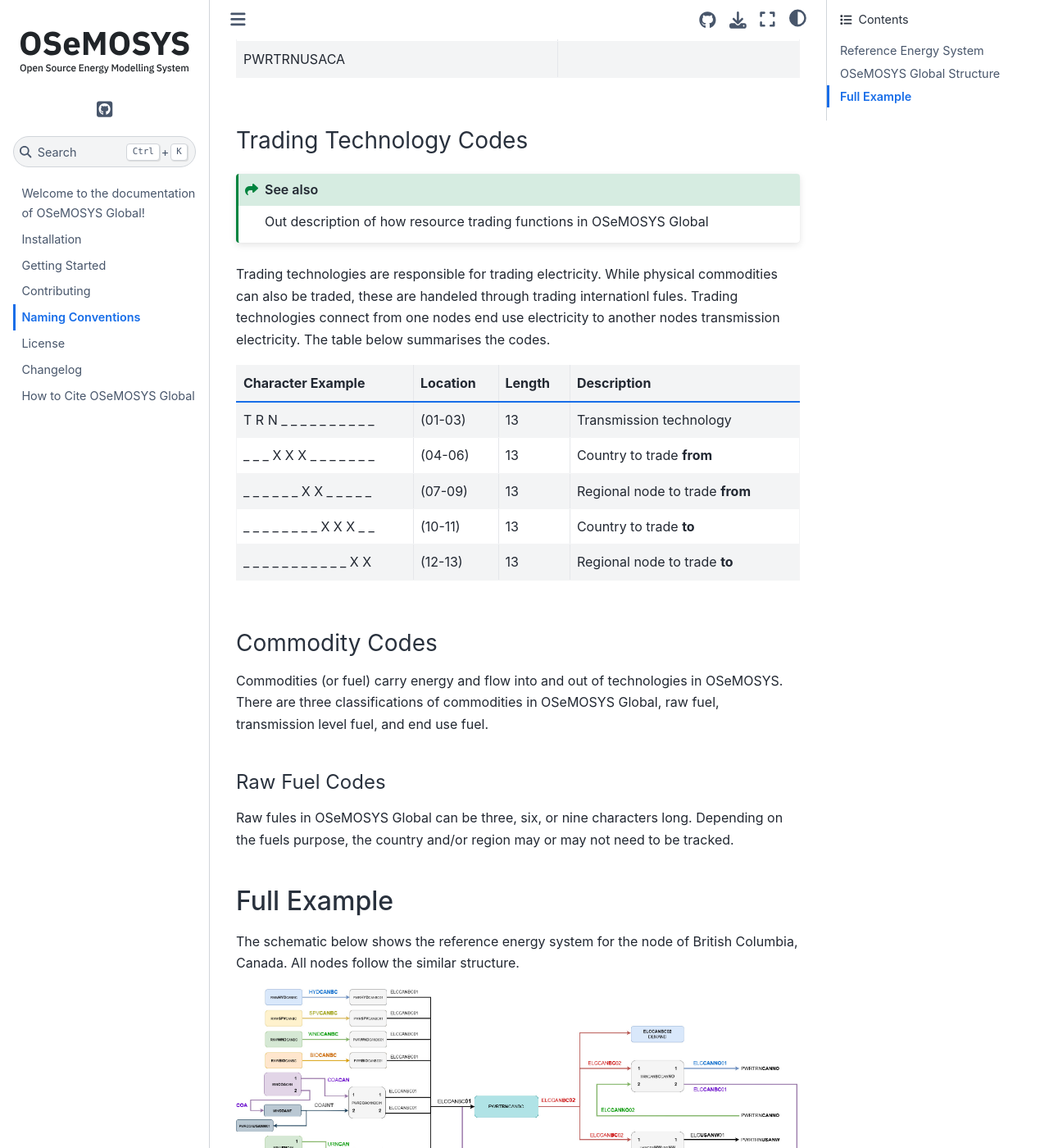
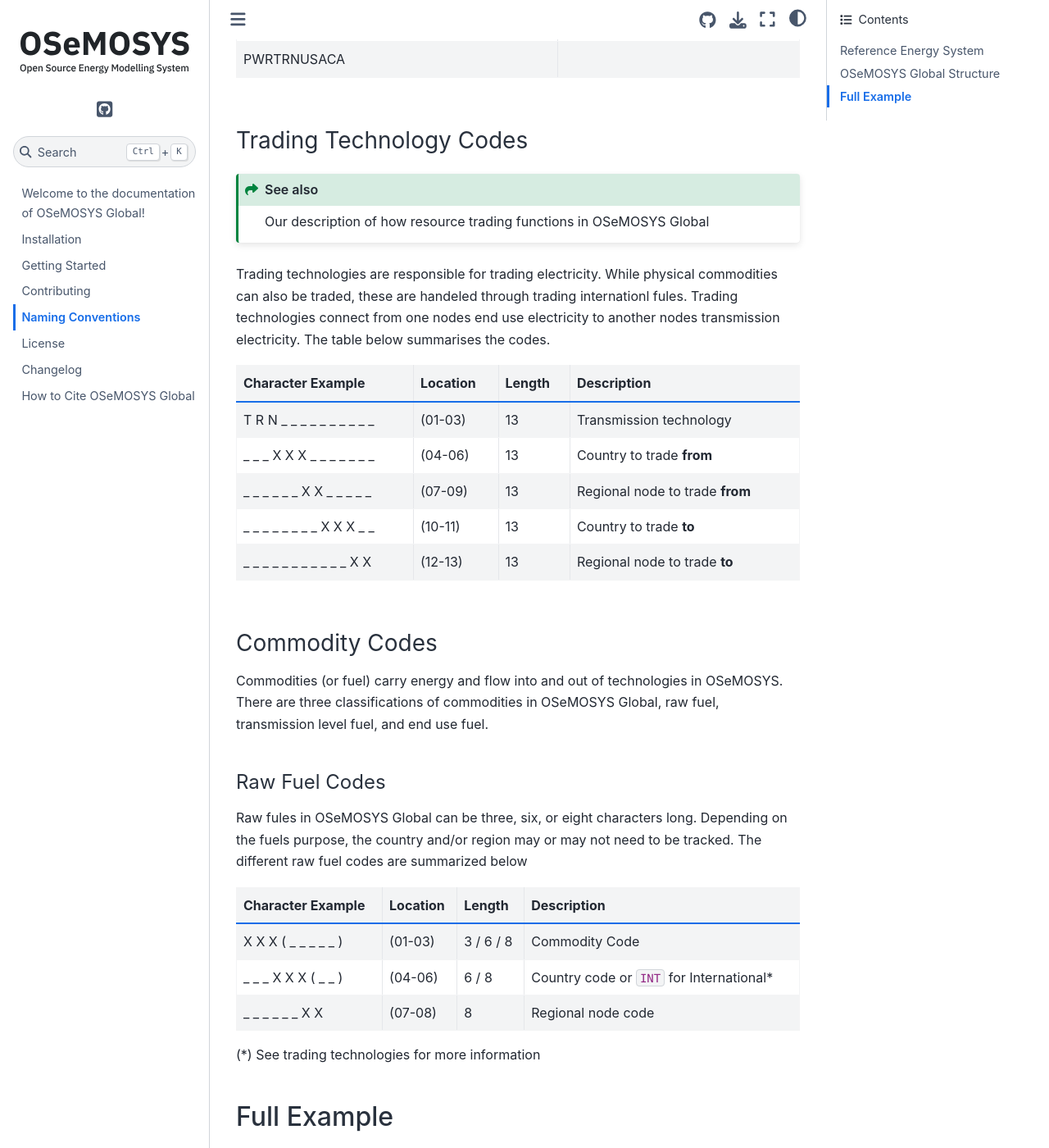
Before and after one commit to OSeMOSYS/osemosys_global, a Sphinx documentation site: the page built from docs/naming-conventions.md, in a window 1280 px wide and 1400 px high, scrolled down 6221 px. Shown: the whole window at 82% size. Built offline with Sphinx 7.4.7 and the Sphinx Book theme 1.1.4, drawn with Linux system fonts in a browser that asks for light colours; the version number is read from the project's files by our own code.

Commit message:
doc updates

```diff
--- a/docs/naming-conventions.md
+++ b/docs/naming-conventions.md
@@ -205,7 +205,7 @@
 ### Trading Technology Codes
 
 :::{seealso}
-Out description of how resource trading functions in OSeMOSYS Global
+Our description of how resource trading functions in OSeMOSYS Global
 :::
 
 Trading technologies are responsible for trading electricity. While physical
@@ -229,9 +229,18 @@
 
 #### Raw Fuel Codes
 
-Raw fules in OSeMOSYS Global can be three, six, or nine characters long.
+Raw fules in OSeMOSYS Global can be three, six, or eight characters long.
 Depending on the fuels purpose, the country and/or region may or may not need
-to be tracked.
+to be tracked. The different raw fuel codes are summarized below
+
+| Character Example   | Location | Length    | Description |
+|---------------------|----------|-----------|-------------|
+| X X X ( _ _ _ _ _ ) | (01-03)  | 3 / 6 / 8 | Commodity Code |
+| _ _ _ X X X ( _ _ ) | (04-06)  | 6 / 8     | Country code or `INT` for International* |
+| _ _ _ _ _ _ X X     | (07-08)  | 8         | Regional node code |
+
+(*) See trading technologies for more information
+
 
 
 <!--
```
Also changed, not shown: config/README.md.
